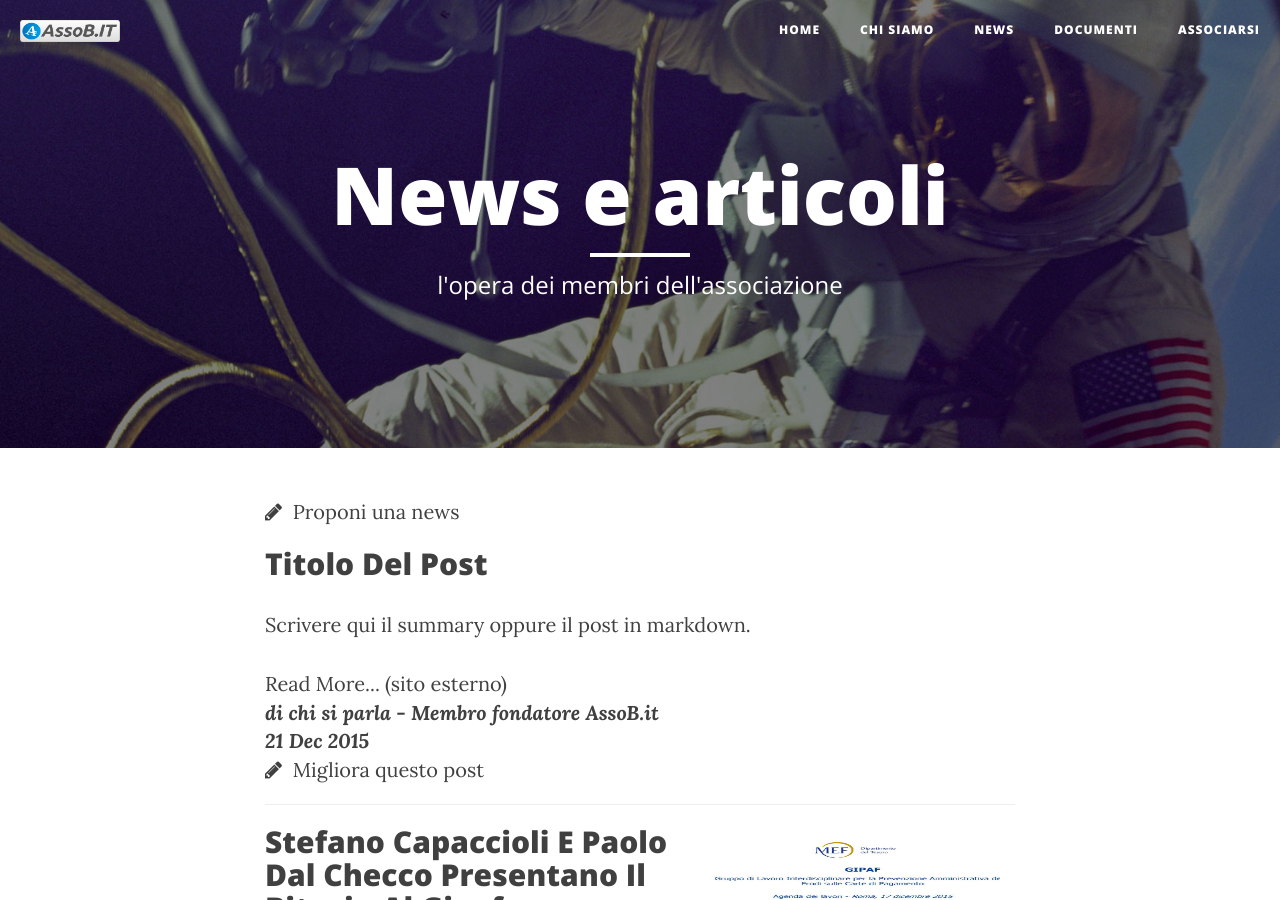
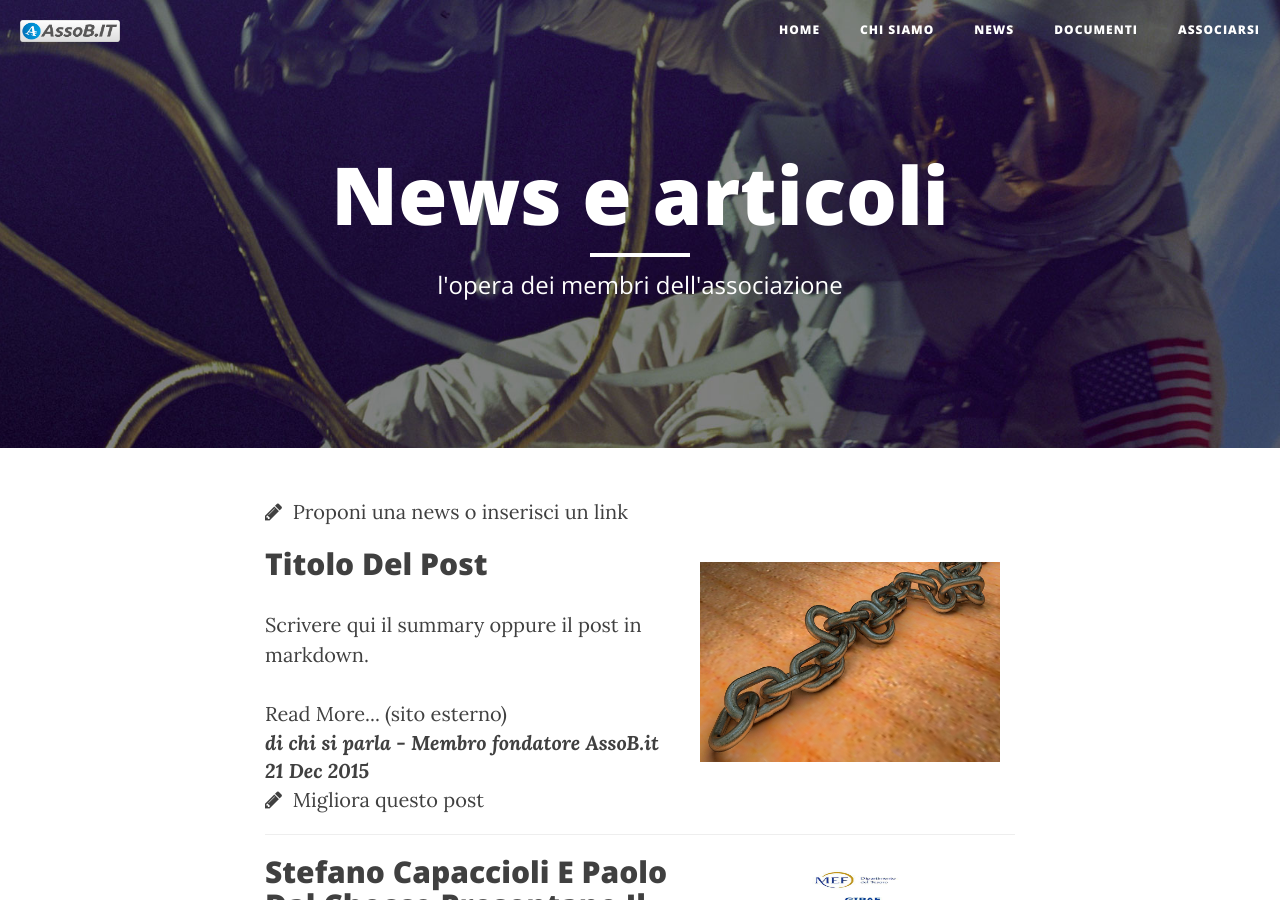
Before and after one commit to assobit/assobit.github.io, a Jekyll site: the page built from news/index.html, in a window 1280 px wide and 900 px high. Built offline with Jekyll 4.4.1, drawn with Linux system fonts in a browser that asks for light colours; nearby versions of some CDN libraries; library files that are not in the unit come from our copies; the list of posts is cut into pages by our own code.

Commit message:
link per i links e altri piccoli miglioramenti

```diff
--- a/news/index.html
+++ b/news/index.html
@@ -7,16 +7,20 @@ sub-title: l'opera dei membri dell'associazione
 ---
 <div class="container">
     <div class="row">
-        <div class="col-lg-8 col-lg-offset-2 col-md-10 col-md-offset-1"><!-- 2015-12-20 23:48:48  0100-Titolo-del-post.md -->
-          <a href="https://github.com/assobit/assobit.github.io/new/master/?filename=_posts/{{ site.time | date: "%F" }}-Titolo-del-post.md&value=---%0Dlayout:%20post%0Dexternal_url:%20URL%20esterno%0Dmembro:%20di%20chi%20si%20parla%0Druolo:%20Membro%20fondatore%20AssoB.it%0D---%0DScrivere%20qui%20il%20summary%20oppure%20il%20post%20in%20markdown">
+        <div class="col-lg-8 col-lg-offset-2 col-md-10 col-md-offset-1">
+          <a href="https://github.com/assobit/assobit.github.io/new/master/?filename=_posts/{{ site.time | date: "%F" }}-Titolo-del-post.md&value=---%0Dlayout:%20post%0Dmembro:%20di%20chi%20si%20parla%0Druolo:%20Membro%20fondatore%20AssoB.it%0D---%0DScrivere%20qui%20il%20summary%20oppure%20il%20post%20in%20markdown">
               <i class="fa fa-pencil"></i>
                &nbsp;Proponi una news
+          </a> o
+          <a href="https://github.com/assobit/assobit.github.io/new/master/?filename=_posts/{{ site.time | date: "%F" }}-Titolo-del-post.md&value=---%0Dlayout:%20post%0Dexternal_url:%20URL%20esterno%0Dmembro:%20di%20chi%20si%20parla%0Druolo:%20Membro%20fondatore%20AssoB.it%0D---%0DScrivere%20qui%20il%20summary%20oppure%20il%20post%20in%20markdown">
+            inserisci un link
           </a>
               {% for post in paginator.posts %}
                   <article class="post-preview">
                   {% if post.img != null %}
                     <img width="300" height="200" src="{{ post.img }}"   style="float:right; margin:15px" alt="Untitled design">
                   {% else %}
+                  <img width="300" height="200" src="../img/chain-257492_1280.jpg" alt="Immagine di default" style="float:right; margin:15px" alt="Untitled design">
                   {% endif %}
                   <h2 class="post-title">{{ post.title }}</h2>
                       <p>
```
Also changed, not shown: Gemfile.lock, index.html (line endings or trailing spaces).
